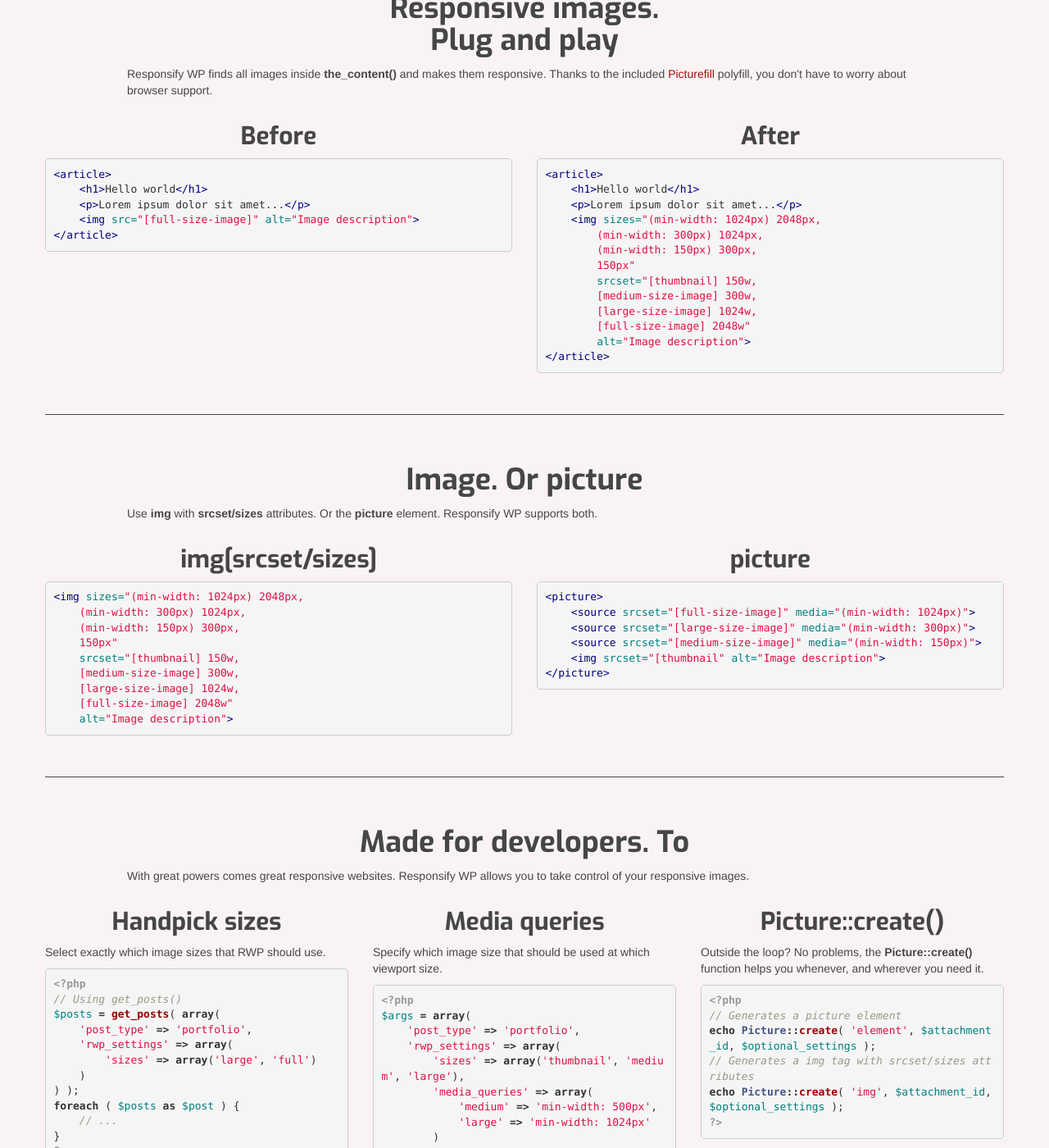
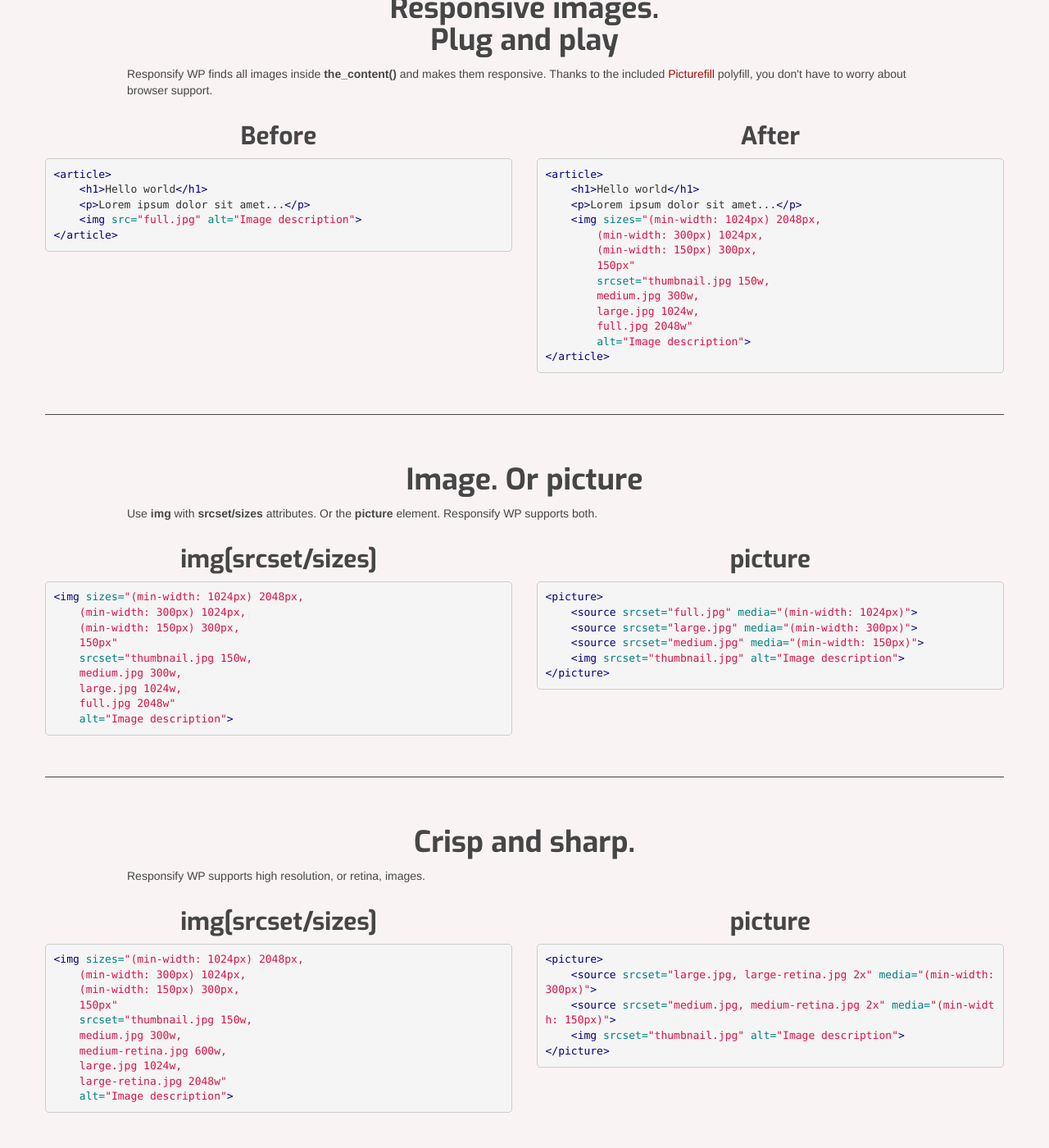
Before and after one commit to responsify-wp/responsify-wp.github.io, a Jekyll site: the page built from index.html, in a window 1280 px wide and 1400 px high, scrolled down 479 px. Shown: the whole window at 82% size. Built offline with Jekyll 4.4.1, drawn with Linux system fonts in a browser that asks for light colours.

Commit message:
added retina

```diff
--- a/index.html
+++ b/index.html
@@ -35,7 +35,7 @@ bodyClass: home overview
 <article>
     <h1>Hello world</h1>
     <p>Lorem ipsum dolor sit amet...</p>
-    <img src="[full-size-image]" alt="Image description">
+    <img src="full.jpg" alt="Image description">
 </article>
 {% endhighlight %}
                         </div>
@@ -49,10 +49,10 @@ bodyClass: home overview
         (min-width: 300px) 1024px,
         (min-width: 150px) 300px,
         150px"
-        srcset="[thumbnail] 150w,
-        [medium-size-image] 300w,
-        [large-size-image] 1024w,
-        [full-size-image] 2048w"
+        srcset="thumbnail.jpg 150w,
+        medium.jpg 300w,
+        large.jpg 1024w,
+        full.jpg 2048w"
         alt="Image description">
 </article>
 {% endhighlight %}
@@ -77,10 +77,10 @@ bodyClass: home overview
     (min-width: 300px) 1024px,
     (min-width: 150px) 300px,
     150px"
-    srcset="[thumbnail] 150w,
-    [medium-size-image] 300w,
-    [large-size-image] 1024w,
-    [full-size-image] 2048w"
+    srcset="thumbnail.jpg 150w,
+    medium.jpg 300w,
+    large.jpg 1024w,
+    full.jpg 2048w"
     alt="Image description">
 {% endhighlight %}
                         </div>
@@ -88,10 +88,48 @@ bodyClass: home overview
                             <h2>picture</h2>
 {% highlight html %}
 <picture>
-    <source srcset="[full-size-image]" media="(min-width: 1024px)">
-    <source srcset="[large-size-image]" media="(min-width: 300px)">
-    <source srcset="[medium-size-image]" media="(min-width: 150px)">
-    <img srcset="[thumbnail" alt="Image description">
+    <source srcset="full.jpg" media="(min-width: 1024px)">
+    <source srcset="large.jpg" media="(min-width: 300px)">
+    <source srcset="medium.jpg" media="(min-width: 150px)">
+    <img srcset="thumbnail.jpg" alt="Image description">
+</picture>
+{% endhighlight %}
+                        </div>
+                    </div>
+                </article>
+
+                <article id="high-resolution-images" class="feature-section">
+                    <div class="row">
+                        <div class="col-xs-12 col-sm-10 col-sm-offset-1">
+                            <header class="feature-section-header">
+                                <h1>Crisp and sharp.</h1>
+                            </header>
+                            <p>Responsify WP supports high resolution, or retina, images. </p>
+                        </div>
+                    </div>
+                    <div class="row">
+                        <div class="col-sm-6">
+                            <h2>img[srcset/sizes]</h2>
+{% highlight html %}
+<img sizes="(min-width: 1024px) 2048px,
+    (min-width: 300px) 1024px,
+    (min-width: 150px) 300px,
+    150px"
+    srcset="thumbnail.jpg 150w,
+    medium.jpg 300w,
+    medium-retina.jpg 600w,
+    large.jpg 1024w,
+    large-retina.jpg 2048w"
+    alt="Image description">
+{% endhighlight %}
+                        </div>
+                        <div class="col-sm-6">
+                            <h2>picture</h2>
+{% highlight html %}
+<picture>
+    <source srcset="large.jpg, large-retina.jpg 2x" media="(min-width: 300px)">
+    <source srcset="medium.jpg, medium-retina.jpg 2x" media="(min-width: 150px)">
+    <img srcset="thumbnail.jpg" alt="Image description">
 </picture>
 {% endhighlight %}
                         </div>
```
